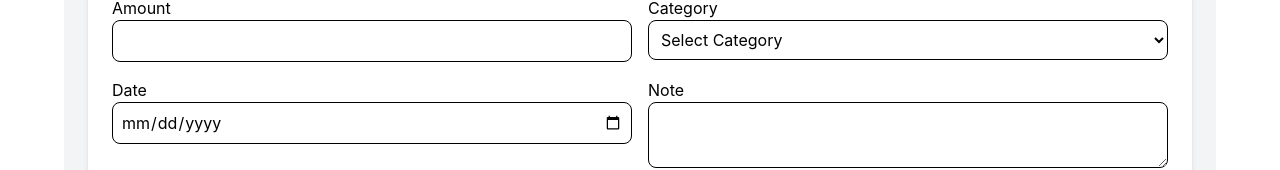
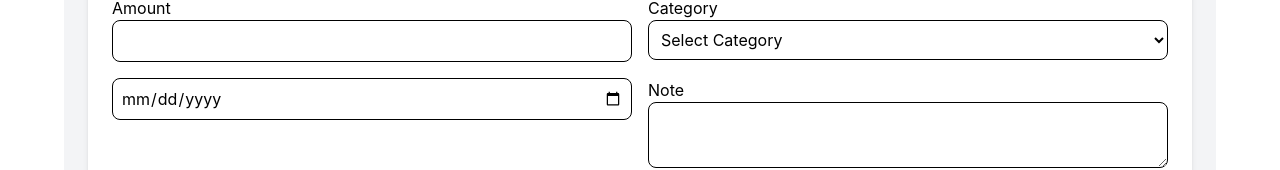
Before and after one commit to vishveshsoni2003/Mini-Expense-Tracker, a React (Vite) app in the folder frontend/: page / in a window 1280 px wide. Shown: the part 252-422 px from the top of the page. Built offline with nearby package versions, Linux system fonts and the light colour scheme; no server answers.

Commit message:
Updated README

```diff
--- a/frontend/src/components/ExpenseForm.jsx
+++ b/frontend/src/components/ExpenseForm.jsx
@@ -26,7 +26,10 @@ const ExpenseForm = ({ onSubmitExpense, editingExpense }) => {
     }
 
     const today = new Date();
+    today.setHours(0, 0, 0, 0);
+
     const selectedDate = new Date(formData.date);
+    selectedDate.setHours(0, 0, 0, 0);
 
     if (selectedDate > today) {
       alert("Future dates are not allowed");
@@ -90,13 +93,13 @@ const ExpenseForm = ({ onSubmitExpense, editingExpense }) => {
           </div>
 
           <div>
-            <label>Date</label>
             <input
               className="w-full border rounded-lg p-2"
               type="date"
               name="date"
               value={formData.date}
               onChange={handleChange}
+              max={new Date().toISOString().split("T")[0]}
               required
             />
           </div>
@@ -119,7 +122,7 @@ const ExpenseForm = ({ onSubmitExpense, editingExpense }) => {
         rounded-lg
         hover:bg-blue-700 cursor-pointer
         "type="submit">
-        {editingExpense ? "Update Expense" : "Add Expense"}
+          {editingExpense ? "Update Expense" : "Add Expense"}
         </button>
       </form>
     </div>
```
